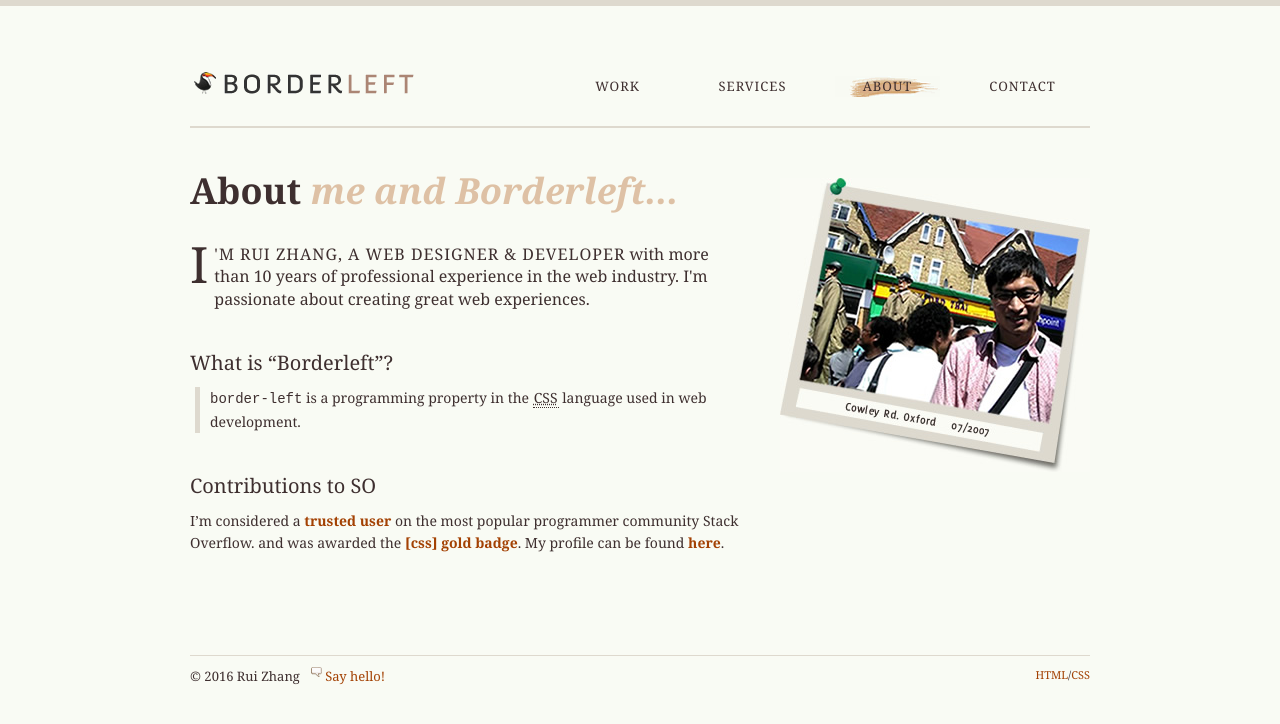
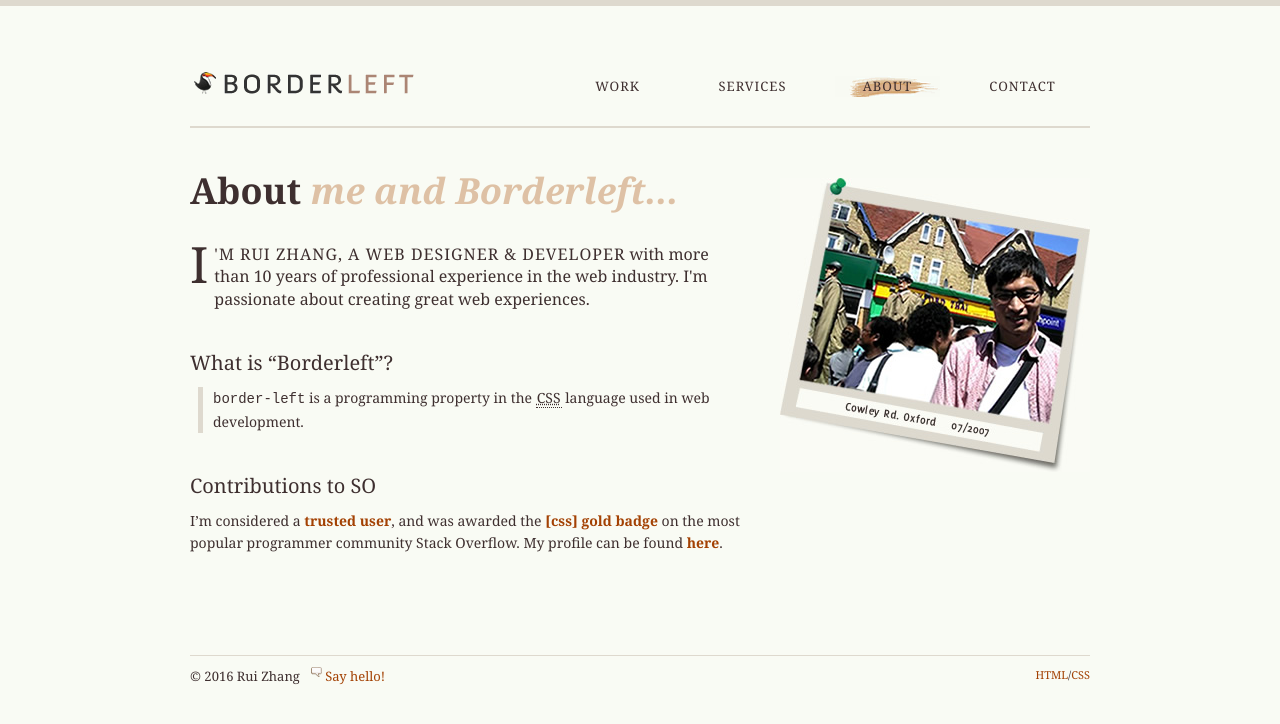
Before and after one commit to borderleft/borderleft.github.io, a Jekyll site: the page built from about/index.html, in a window 1280 px wide. Shown: the top 724 px of the page. Built offline with Jekyll 4.4.1, drawn with Linux system fonts in a browser that asks for light colours.

Commit message:
Minor words and space

```diff
--- a/about/index.html
+++ b/about/index.html
@@ -21,7 +21,7 @@
 
     <li class="session third">
         <h2>Contributions to SO</h2>
-        <p>I’m considered a <a href="http://stackoverflow.com/help/privileges">trusted user</a> on the most popular programmer community Stack Overflow. and was awarded the <a title="it has been only awarded 84 times worldwide at the time of February 2016" href="http://stackoverflow.com/help/badges/247/css">[css] gold badge</a>. My profile can be found <a href="http://stackoverflow.com/users/483779">here</a>.</p>
+        <p>I’m considered a <a href="http://stackoverflow.com/help/privileges">trusted user</a>, and was awarded the <a title="Awarded only 84 times, globally, as of February 2016." href="http://stackoverflow.com/help/badges/247/css">[css] gold badge</a> on the most popular programmer community Stack Overflow. My profile can be found <a href="http://stackoverflow.com/users/483779">here</a>.</p>
     </li>
 
 </ul>
--- a/assets/css/main.css
+++ b/assets/css/main.css
@@ -403,7 +403,7 @@
 .introduce .session ul {
     border-left: 5px solid #ded9ce;
     padding-left: 10px;
-    margin-left: 5px;
+    margin-left: 8px;
     overflow: hidden;
 }
 
```
